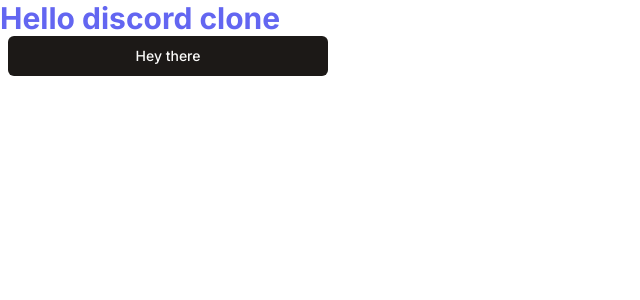
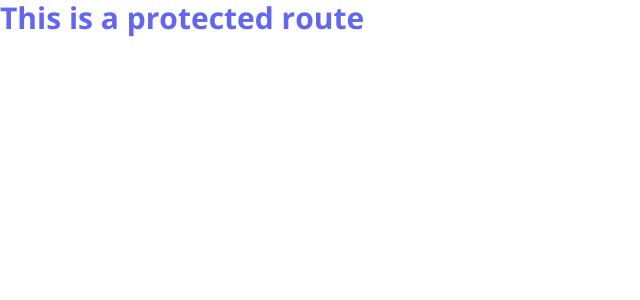
Before and after one commit to Facundo-Martin/discord-clone, a Next.js app: page / in a window 1280 px wide. Shown: the top 300 px of the page, without its empty margins (0-640 px from the left). Built offline with nearby package versions, Linux system fonts and the light colour scheme.

Commit message:
integrate clerk auth

```diff
--- /dev/null
+++ b/app/(auth)/(routes)/sign-in/[[...sign-in]]/page.tsx
@@ -0,0 +1,5 @@
+import { SignIn } from "@clerk/nextjs";
+
+export default function SignInPage() {
+  return <SignIn />;
+}
--- /dev/null
+++ b/app/(auth)/(routes)/sign-up/[[...sign-up]]/page.tsx
@@ -0,0 +1,5 @@
+import { SignUp } from "@clerk/nextjs";
+
+export default function SignUpPage() {
+  return <SignUp />;
+}
--- /dev/null
+++ b/app/(auth)/layout.tsx
@@ -0,0 +1,11 @@
+import React from "react";
+
+export default function AuthLayout({
+  children,
+}: {
+  children: React.ReactNode;
+}) {
+  return (
+    <div className="h-full flex items-center justify-center">{children}</div>
+  );
+}
--- /dev/null
+++ b/app/(main)/(routes)/page.tsx
@@ -0,0 +1,13 @@
+import { Button } from "@/components/ui/button";
+import { UserButton } from "@clerk/nextjs";
+
+export default function Home() {
+  return (
+    <>
+      <p className="text-3xl font-bold text-indigo-500">
+        This is a protected route
+      </p>
+      <UserButton afterSignOutUrl="/" />
+    </>
+  );
+}
--- a/app/layout.tsx
+++ b/app/layout.tsx
@@ -1,22 +1,25 @@
-import './globals.css'
-import type { Metadata } from 'next'
-import { Inter } from 'next/font/google'
+import { ClerkProvider } from "@clerk/nextjs";
+import "./globals.css";
+import type { Metadata } from "next";
+import { Open_Sans } from "next/font/google";
 
-const inter = Inter({ subsets: ['latin'] })
+const font = Open_Sans({ subsets: ["latin"] });
 
 export const metadata: Metadata = {
-  title: 'Create Next App',
-  description: 'Generated by create next app',
-}
+  title: "Discord Clone",
+  description: "Created using create-T3-app",
+};
 
 export default function RootLayout({
   children,
 }: {
-  children: React.ReactNode
+  children: React.ReactNode;
 }) {
   return (
-    <html lang="en">
-      <body className={inter.className}>{children}</body>
-    </html>
-  )
+    <ClerkProvider>
+      <html lang="en">
+        <body className={font.className}>{children}</body>
+      </html>
+    </ClerkProvider>
+  );
 }
--- a/app/page.tsx
+++ /dev/null
@@ -1,10 +0,0 @@
-import { Button } from "@/components/ui/button";
-
-export default function Home() {
-  return (
-    <>
-      <p className="text-3xl font-bold text-indigo-500">Hello discord clone</p>
-      <Button className="w-80 ml-2">Hey there</Button>
-    </>
-  );
-}
--- a/package.json
+++ b/package.json
@@ -9,6 +9,7 @@
     "lint": "next lint"
   },
   "dependencies": {
+    "@clerk/nextjs": "^4.23.3",
     "@radix-ui/react-slot": "^1.0.2",
     "@types/node": "20.5.7",
     "@types/react": "18.2.21",
```
Also changed, not shown: middleware.ts (added, +10 -0 lines), 2 other files (tests, documents, lock files or other folders).
